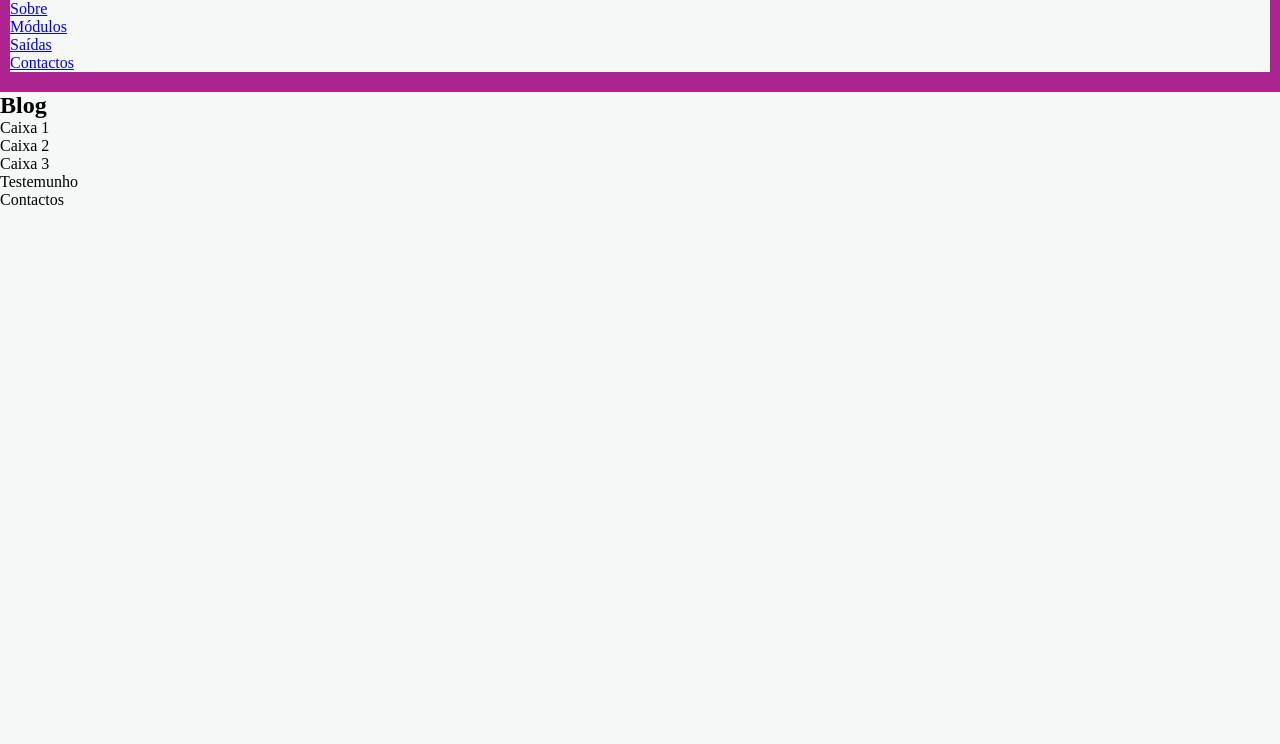
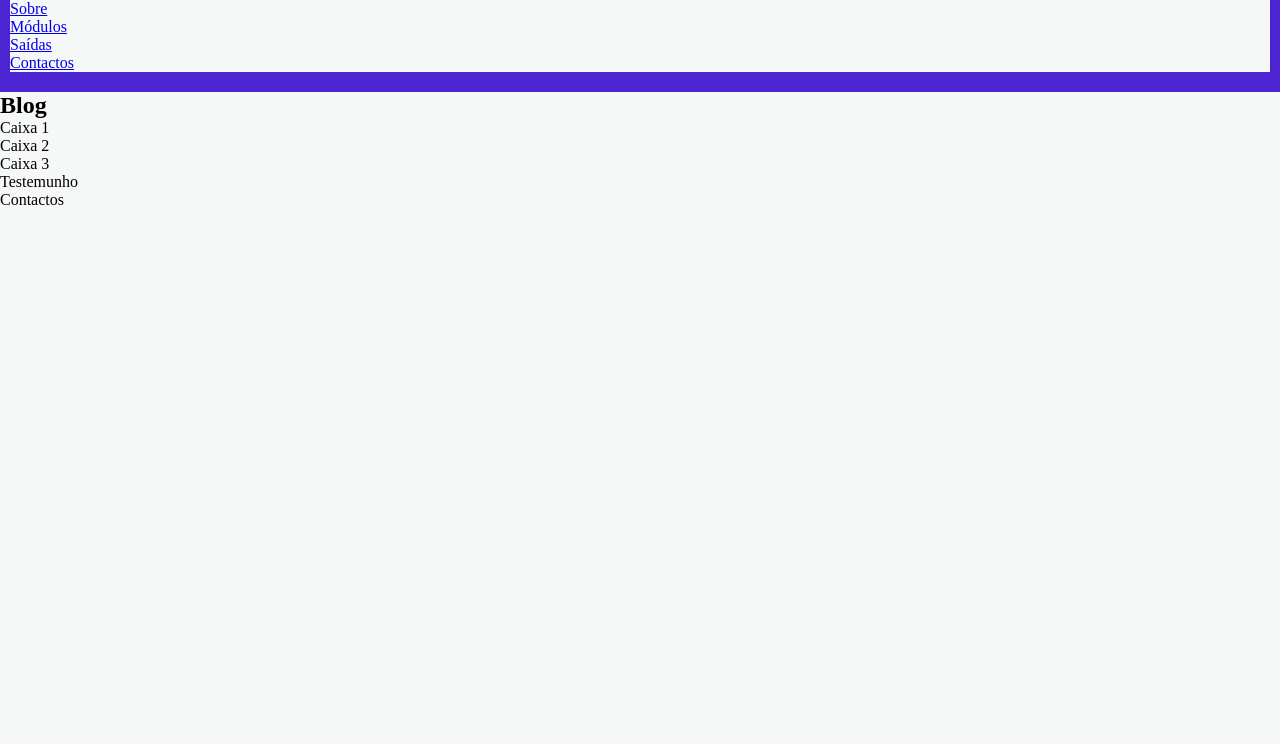
Before and after one commit to esteacademy/asisbd-site, a plain HTML site: page index.html in a window 1280 px wide. Shown: the part 56-800 px from the top of the page. Drawn offline with Linux system fonts and the light colour scheme.

Commit message:
Adding styles

```diff
--- a/style/base.css
+++ b/style/base.css
@@ -20,7 +20,7 @@ header {
 }
 
 header, nav{
-    background-color: #ab2490;
+    background-color: #4d24d2;
 }
 
 nav {
```
